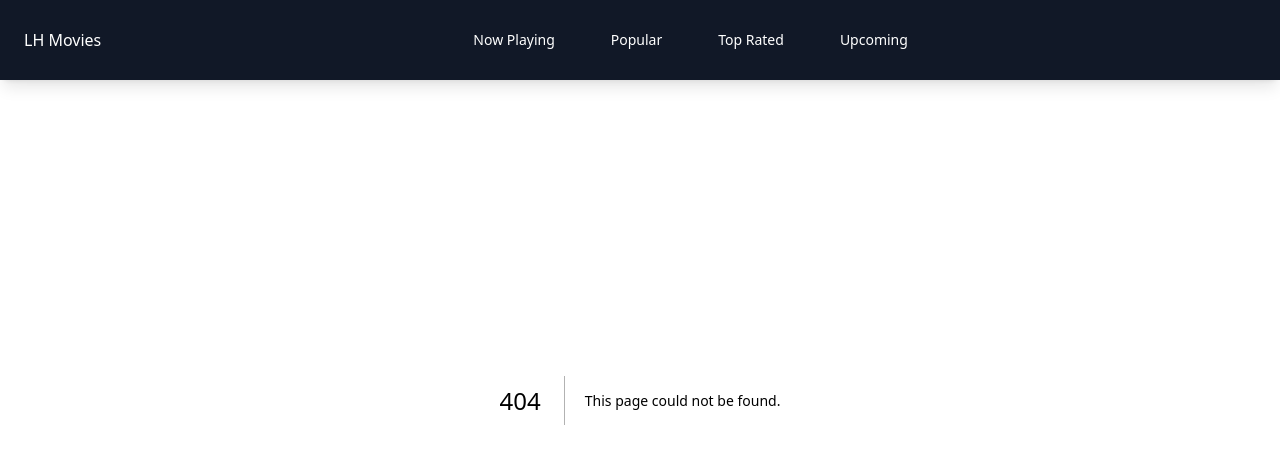
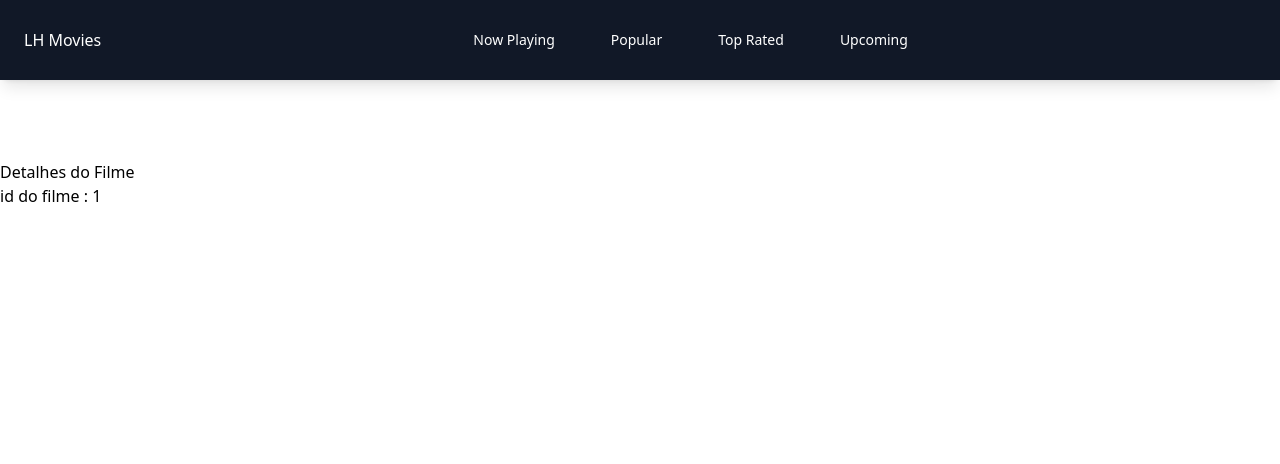
Before and after one commit to lshv04/next-22, a Next.js app: page /movies/1 in a window 1280 px wide. Before the commit this address had no page. Shown: the top 464 px of the page. Built offline with nearby package versions, Linux system fonts and the light colour scheme.

Commit message:
iniciando rota dinamica com link e params

```diff
--- /dev/null
+++ b/src/app/movies/[id]/page.tsx
@@ -0,0 +1,18 @@
+interface MovieDetailsProps {
+  params: {
+    id: number;
+  };
+}
+
+const MovieDetails =  async ({ params }: MovieDetailsProps) => {
+  const {id} = await params;
+
+  return (
+    <div className="mt-40">
+      <h1>Detalhes do Filme</h1>
+      <p>id do filme : {id}</p>
+    </div>
+  );
+};
+
+export default MovieDetails;
--- a/src/components/Fetch.tsx
+++ b/src/components/Fetch.tsx
@@ -139,8 +139,9 @@ const Fetch: React.FC<FetchProps> = ({ endpoint }) => {
               <div>
                 <GoldenStarBadge grade={movie.vote_average} />
               </div>
+
               <Link
-                href="/#"
+                href={`/movies/${movie.id}`}
                 className="inline-flex items-center bg-red-500 rounded-full px-3 py-1 transition-transform duration-300 lg:hover:scale-110"
               >
                 <p className="text-lg font-bold text-gray-800">More</p>
```
